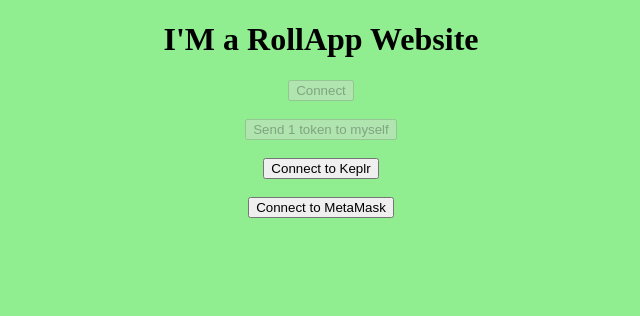
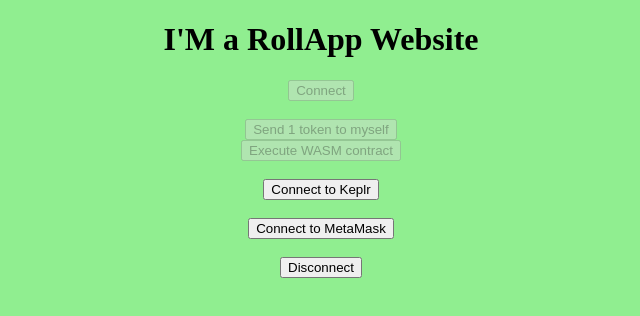
Before and after one commit to dymensionxyz/dymension-connect, a React (Create React App) app: page / in a window 1280 px wide. Shown: the top 316 px of the page, without its empty margins (319-959 px from the left). Built offline with nearby package versions, Linux system fonts and the light colour scheme.

Commit message:
add wasm example

```diff
--- a/src/App.js
+++ b/src/App.js
@@ -1,9 +1,9 @@
 import React, {useCallback, useEffect, useMemo, useRef, useState} from 'react';
 import './App.css';
 
-const DYMENSION_CONNECT_URL = 'https://testnet.dymension.xyz';
-const DYMENSION_CONNECT_NETWORK_IDS = ['rollappevm_1234-1'];
-const DYMENSION_CONNECT_NETWORK_MAIN_DENOM = 'arax'
+const DYMENSION_CONNECT_URL = 'https://portal.dymension.xyz';
+const DYMENSION_CONNECT_NETWORK_IDS = ['dymension_1100-1'];
+const DYMENSION_CONNECT_NETWORK_MAIN_DENOM = 'adym'
 
 function App() {
     const [dymensionConnectOpen, setDymensionConnectOpen] = useState(false);
@@ -60,6 +60,35 @@
         })
     }, [address]);
 
+    const executeWasmContract = useCallback(() => {
+        setBroadcasting(true);
+        sendMessage({
+            type: 'executeTx',
+            messages: [{
+                typeUrl: "/cosmwasm.wasm.v1.MsgExecuteContract",
+                value: {
+                    sender: "uod126t8x4ysunpwp52u9clskp4gjvz7utxe7rpjcn",
+                    contract: "uod1aakfpghcanxtc45gpqlx8j3rq0zcpyf49qmhm9mdjrfx036h4z5sm3q99x",
+                    msg: new TextEncoder().encode(JSON.stringify({
+                        place_option: {
+                            direction: "up",
+                            expiration: 1700000000,
+                            bet_amount: {
+                                denom: "uawsm",
+                                amount: "10000"
+                            },
+                            market: {
+                                base: "factory/osmo13s0f55s8ppwm35npn53pkndphzyctfl7gu8q9d/ubtc",
+                                quote: "factory/osmo13s0f55s8ppwm35npn53pkndphzyctfl7gu8q9d/uusdc"
+                            }
+                        }
+                    })),
+                    funds: []
+                }
+            }]
+        })
+    }, [address]);
+
     useEffect(() => {
         window.addEventListener('scroll', updateTriggerBoundingRect, true);
         window.addEventListener('resize', updateTriggerBoundingRect, true);
@@ -92,13 +121,13 @@
             }
             if (event.data.type === 'tx-response') {
                 setBroadcasting(false);
-                setTimeout(() => alert(JSON.stringify(event.data.response) || event.data.error?.message), 50);
+                console.error(JSON.stringify(event.data.response) || event.data.error?.message);
             }
             if (event.data.type === 'notification') {
                 setNotifications(event.data.messages);
             }
             if (event.data.type === 'wallet-error') {
-                setTimeout(() => alert(event.data.error?.message), 50);
+                console.error(event.data.error?.message);
             }
         }
         window.addEventListener('message', handleMessage);
@@ -131,6 +160,9 @@
             <button disabled={!address || broadcasting} onClick={sendToMyself}>
                 Send 1 token to myself {broadcasting ? '- broadcasting' : ''}
             </button>
+            <button disabled={!address || broadcasting} onClick={executeWasmContract}>
+                Execute WASM contract {broadcasting ? '- broadcasting' : ''}
+            </button>
             <br />
             <button onClick={() => connectWallet('Keplr')}>
                 Connect to Keplr
@@ -138,6 +170,10 @@
             <br />
             <button onClick={() => connectWallet('MetaMask')}>
                 Connect to MetaMask
+            </button>
+            <br />
+            <button onClick={() => connectWallet('')}>
+                Disconnect
             </button>
             <div className='snack-bar-messages'>
                 {notifications.map((notification) =>
```
Also changed, not shown: 1 other file (tests, documents, lock files or other folders).
